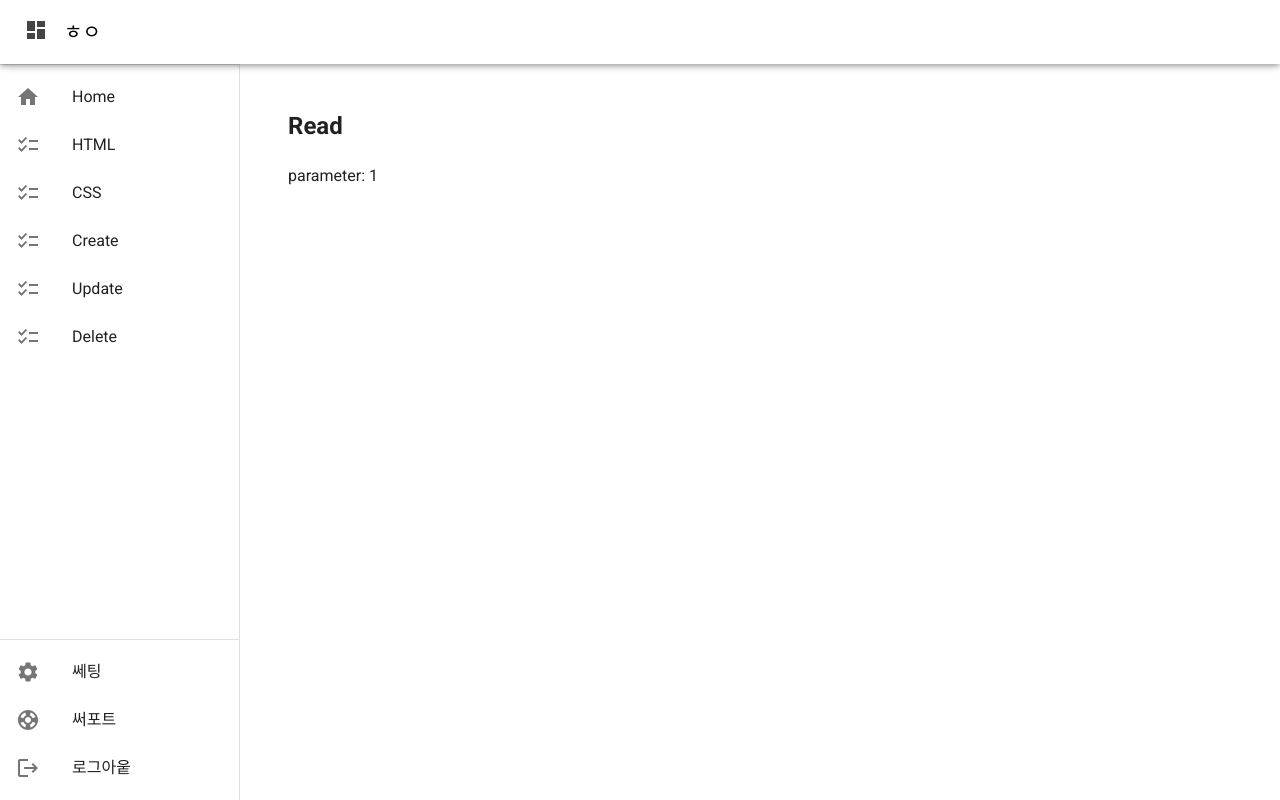
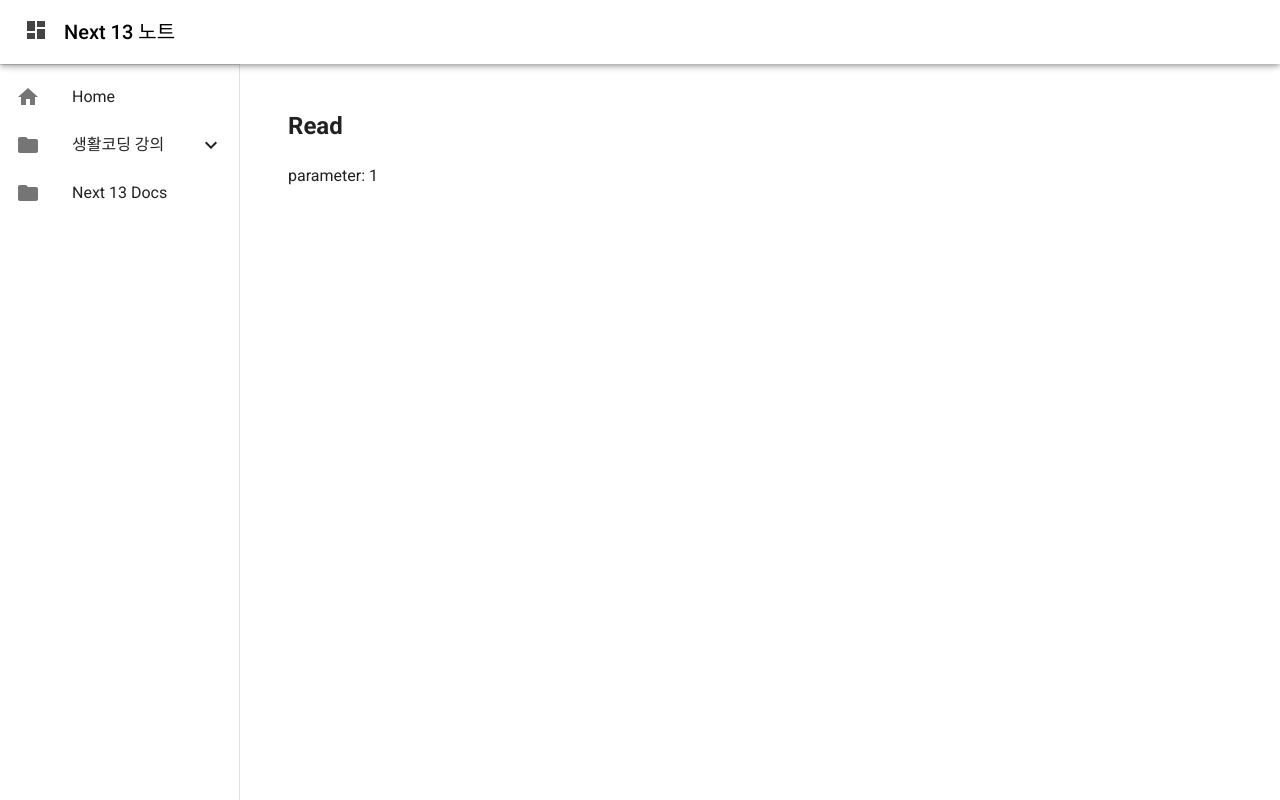
Before and after one commit to KKingmo/next.js-13-study, a Next.js app: page /read/1 in a window 1280 px wide. Built offline with nearby package versions, Linux system fonts and the light colour scheme.

Commit message:
db.json추가

```diff
--- /dev/null
+++ b/db.json
@@ -0,0 +1,36 @@
+{
+  "posts": [
+    {
+      "id": 1,
+      "title": "json-server",
+      "author": "typicode"
+    }
+  ],
+  "comments": [
+    {
+      "id": 1,
+      "body": "some comment",
+      "postId": 1
+    }
+  ],
+  "profile": {
+    "name": "typicode"
+  },
+  "topics": [
+    {
+      "id": 1,
+      "title": "html",
+      "body": "html is .."
+    },
+    {
+      "id": 2,
+      "title": "css",
+      "body": "css is .."
+    },
+    {
+      "title": "js",
+      "body": "js is ...",
+      "id": 3
+    }
+  ]
+}
--- a/src/app/layout.tsx
+++ b/src/app/layout.tsx
@@ -1,3 +1,5 @@
+"use client";
+
 import Link from "next/link";
 import AppBar from "@mui/material/AppBar";
 import Box from "@mui/material/Box";
@@ -12,38 +14,43 @@ import ListItemIcon from "@mui/material/ListItemIcon";
 import ListItemText from "@mui/material/ListItemText";
 import DashboardIcon from "@mui/icons-material/Dashboard";
 import HomeIcon from "@mui/icons-material/Home";
-import ChecklistIcon from "@mui/icons-material/Checklist";
-import SettingsIcon from "@mui/icons-material/Settings";
-import SupportIcon from "@mui/icons-material/Support";
-import LogoutIcon from "@mui/icons-material/Logout";
+import FolderIcon from "@mui/icons-material/Folder";
+import ArticleIcon from "@mui/icons-material/Article";
 import ThemeRegistry from "@/components/ThemeRegistry/ThemeRegistry";
 import { TransitionProvider } from "@/context/TransitionContext";
 import TransitionComponent from "@/components/Transition";
-import { ReactNode } from "react";
-
-export const metadata = {
-  title: "Next.js App Router + Material UI v5",
-  description: "Next.js App Router + Material UI v5",
-};
+import { Fragment, ReactNode, useState } from "react";
+import { Collapse } from "@mui/material";
+import { ExpandLess, ExpandMore } from "@mui/icons-material";
 
 const DRAWER_WIDTH = 240;
 
 const LINKS = [
   { text: "Home", href: "/", icon: HomeIcon },
-  { text: "HTML", href: "/read/1", icon: ChecklistIcon },
-  { text: "CSS", href: "/read/2", icon: ChecklistIcon },
-  { text: "Create", href: "/create", icon: ChecklistIcon },
-  { text: "Update", href: "/update", icon: ChecklistIcon },
-  { text: "Delete", href: "/delete", icon: ChecklistIcon },
-];
-
-const PLACEHOLDER_LINKS = [
-  { text: "쎄팅", icon: SettingsIcon },
-  { text: "써포트", icon: SupportIcon },
-  { text: "로그아웉", icon: LogoutIcon },
+  {
+    text: "생활코딩 강의",
+    href: "/",
+    icon: FolderIcon,
+    children: [
+      { text: "HTML", href: "/read/1", icon: ArticleIcon },
+      { text: "CSS", href: "/read/2", icon: ArticleIcon },
+      { text: "Create", href: "/create", icon: ArticleIcon },
+      { text: "Update", href: "/update", icon: ArticleIcon },
+      { text: "Delete", href: "/delete", icon: ArticleIcon },
+    ],
+  },
+  { text: "Next 13 Docs", href: "/", icon: FolderIcon },
 ];
 
 export default function Layout({ children }: { children: ReactNode }) {
+  const [open, setOpen] = useState<any>({});
+
+  const handleClickMenu = (key: string) => {
+    setOpen((prev: any) => {
+      return { ...prev, [key]: prev[key] ? !prev[key] : true };
+    });
+  };
+
   return (
     <html>
       <body>
@@ -54,7 +61,7 @@ export default function Layout({ children }: { children: ReactNode }) {
                 sx={{ color: "#444", mr: 2, transform: "translateY(-2px)" }}
               />
               <Typography variant="h6" noWrap component="div" color="black">
-                ㅎㅇ
+                Next 13 노트
               </Typography>
             </Toolbar>
           </AppBar>
@@ -75,8 +82,39 @@ export default function Layout({ children }: { children: ReactNode }) {
           >
             <Divider />
             <List>
-              {LINKS.map(({ text, href, icon: Icon }) => (
-                <ListItem key={href} disablePadding>
+              {LINKS.map(({ text, href, icon: Icon, children }) => {
+                const ukey = `${text}${href}`;
+                return children ? (
+                  <Fragment key={ukey}>
+                    <ListItemButton onClick={() => handleClickMenu(ukey)}>
+                      <ListItemIcon>
+                        <Icon />
+                      </ListItemIcon>
+                      <ListItemText primary={text} />
+                      {open[ukey] ? <ExpandLess /> : <ExpandMore />}
+                    </ListItemButton>
+                    <Collapse in={open[ukey]} timeout="auto" unmountOnExit>
+                      <List component="div" disablePadding>
+                        {children?.map(
+                          ({ text: cText, href: cHref, icon: CIcon }) => (
+                            <ListItemButton
+                              component={Link}
+                              href={cHref}
+                              sx={{ pl: 4 }}
+                              key={cHref}
+                            >
+                              <ListItemIcon>
+                                <CIcon />
+                              </ListItemIcon>
+                              <ListItemText primary={cText} />
+                            </ListItemButton>
+                          )
+                        )}
+                      </List>
+                    </Collapse>
+                  </Fragment>
+                ) : (
+                  <ListItem key={ukey} disablePadding>
                     <ListItemButton component={Link} href={href}>
                       <ListItemIcon>
                         <Icon />
@@ -84,25 +122,11 @@ export default function Layout({ children }: { children: ReactNode }) {
                       <ListItemText primary={text} />
                     </ListItemButton>
                   </ListItem>
-              ))}
-            </List>
-            <Divider sx={{ mt: "auto" }} />
-            <List>
-              {PLACEHOLDER_LINKS.map(({ text, icon: Icon }) => (
-                <ListItem key={text} disablePadding>
-                  <ListItemButton>
-                    <ListItemIcon>
-                      <Icon />
-                    </ListItemIcon>
-                    <ListItemText primary={text} />
-                  </ListItemButton>
-                </ListItem>
-              ))}
+                );
+              })}
             </List>
           </Drawer>
 
-          <TransitionProvider>
-            <TransitionComponent>
           <Box
             component="main"
             sx={{
@@ -113,10 +137,12 @@ export default function Layout({ children }: { children: ReactNode }) {
               p: 3,
             }}
           >
-                {children}
+            <TransitionProvider>
+              <div className="content-container">
+                <TransitionComponent>{children}</TransitionComponent>
+              </div>
+            </TransitionProvider>
           </Box>
-            </TransitionComponent>
-          </TransitionProvider>
         </ThemeRegistry>
       </body>
     </html>
--- a/src/components/Transition.tsx
+++ b/src/components/Transition.tsx
@@ -1,5 +1,5 @@
 "use client";
-import { useContext, ReactNode, useRef } from "react";
+import { useContext, ReactNode, useRef, useEffect } from "react";
 import { SwitchTransition, Transition } from "react-transition-group";
 import { usePathname } from "next/navigation";
 import { gsap } from "gsap";
@@ -12,11 +12,11 @@ interface TransitionComponentProps {
 
 const TransitionComponent = ({ children }: TransitionComponentProps) => {
   const pathname = usePathname();
-  const { toggleCompleted } = useContext(TransitionContext);
+  const { completed, toggleCompleted } = useContext(TransitionContext);
   const transitionRef = useRef(null);
 
   return (
-    <SwitchTransition>
+    <SwitchTransition mode="out-in">
       <Transition
         key={pathname}
         nodeRef={transitionRef}
@@ -26,7 +26,7 @@ const TransitionComponent = ({ children }: TransitionComponentProps) => {
           gsap.set(transitionRef.current, {
             autoAlpha: 0,
             scale: 0.8,
-            yPercent: -100,
+            xPercent: -100,
           });
           gsap
             .timeline({
@@ -35,18 +35,19 @@ const TransitionComponent = ({ children }: TransitionComponentProps) => {
             })
             .to(transitionRef.current, {
               autoAlpha: 1,
-              yPercent: 0,
+              xPercent: 0,
               duration: 0.25,
             })
             .to(transitionRef.current, { scale: 1, duration: 0.25 })
             .play();
         }}
         onExit={() => {
+          toggleCompleted(false);
           gsap
-            .timeline({ paused: true })
+            .timeline({ paused: true, onComplete: () => toggleCompleted(true) })
             .to(transitionRef.current, { scale: 0.8, duration: 0.2 })
             .to(transitionRef.current, {
-              yPercent: 100,
+              xPercent: 100,
               autoAlpha: 0,
               duration: 0.2,
             })
```
Also changed, not shown: src/app/page.tsx (+2 -26 lines). Lines whose indentation alone changed are shown as unchanged.
